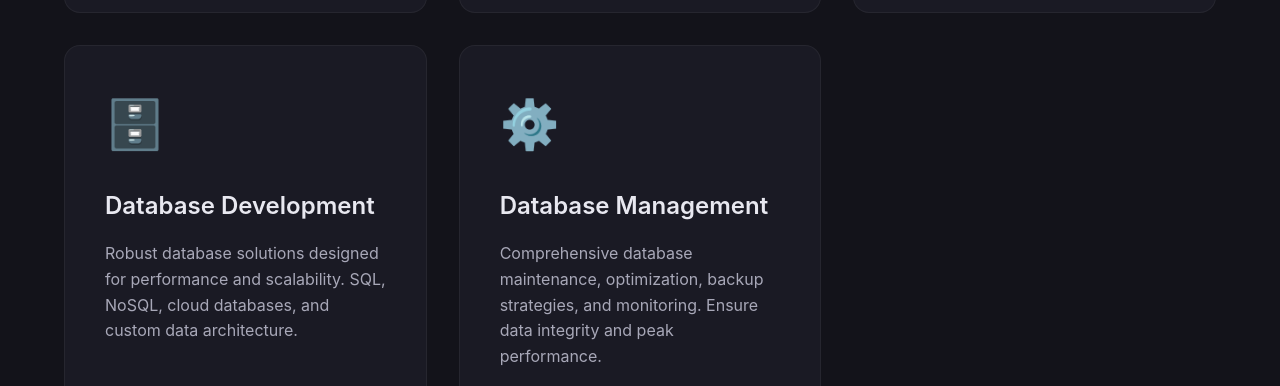
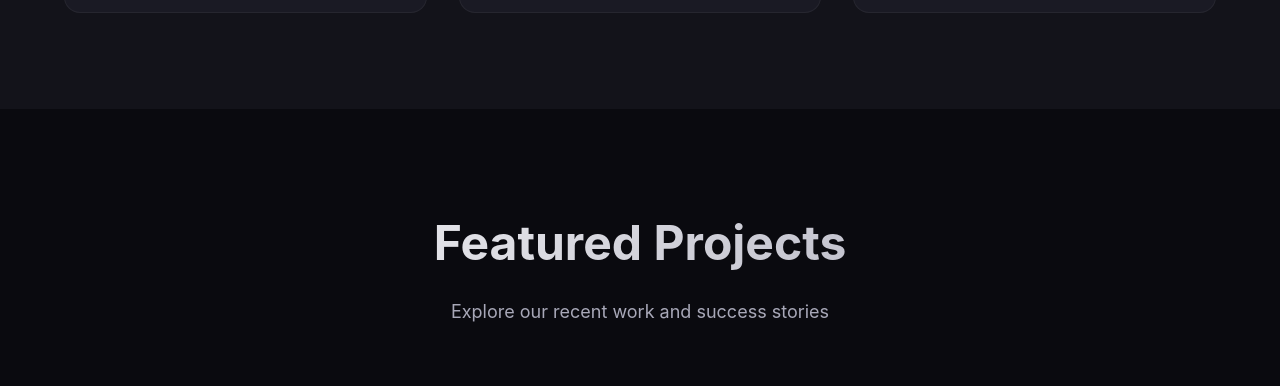
Before and after one commit to Tech-Nova-LTD/TechNova-Limited, a website built with Vite: page index.html in a window 1280 px wide. Shown: the part 1408-1794 px from the top of the page. Built offline with nearby package versions, Linux system fonts and the light colour scheme.

Commit message:
Update index.html

```diff
--- a/index.html
+++ b/index.html
@@ -65,16 +65,6 @@
               <div class="service-icon">🎨</div>
               <h3>Graphics Design</h3>
               <p>Eye-catching visual designs that communicate your brand story. Logos, branding, UI/UX design, and marketing materials.</p>
-            </article>
-            <article class="service-card">
-              <div class="service-icon">🗄️</div>
-              <h3>Database Development</h3>
-              <p>Robust database solutions designed for performance and scalability. SQL, NoSQL, cloud databases, and custom data architecture.</p>
-            </article>
-            <article class="service-card">
-              <div class="service-icon">⚙️</div>
-              <h3>Database Management</h3>
-              <p>Comprehensive database maintenance, optimization, backup strategies, and monitoring. Ensure data integrity and peak performance.</p>
             </article>
           </div>
         </div>
```
